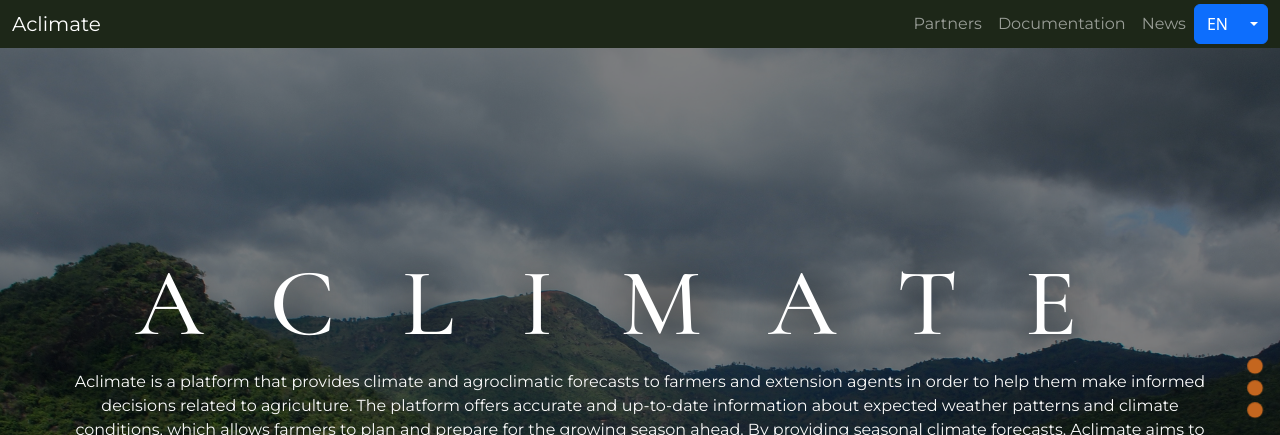
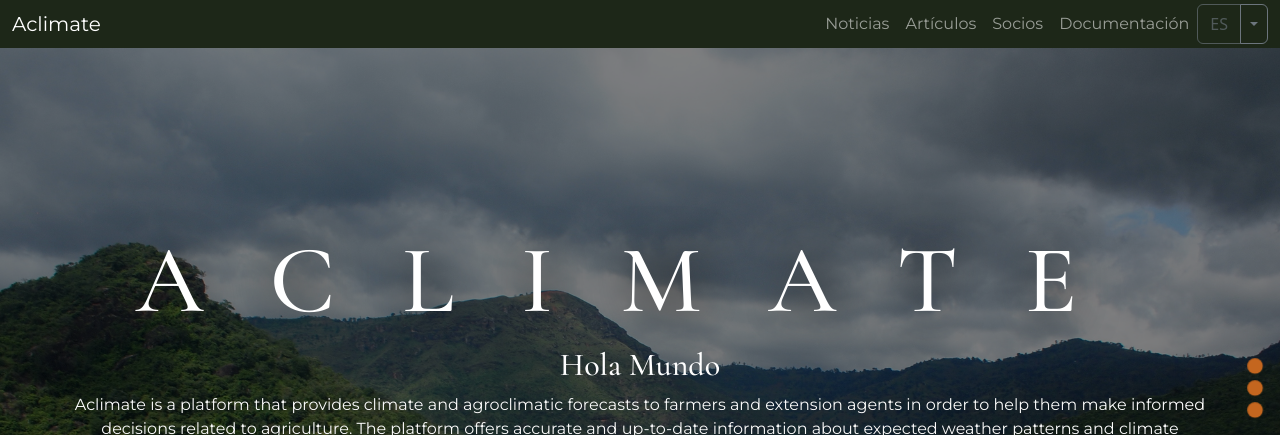
Before and after one commit to CIAT-DAPA/aclimate_site, a React (Create React App) app in the folder src/: page / in a window 1280 px wide. Shown: the top 435 px of the page. Built offline with nearby package versions, Linux system fonts and the light colour scheme; no server answers.

Commit message:
translations started and new's summary in multiple language

```diff
--- a/src/package.json
+++ b/src/package.json
@@ -11,6 +11,7 @@
     "@testing-library/react": "^13.4.0",
     "@testing-library/user-event": "^13.5.0",
     "bootstrap": "^5.2.3",
+    "i18next": "^22.4.9",
     "leaflet": "^1.9.3",
     "papaparse": "^5.3.2",
     "prop-types": "^15.8.1",
@@ -18,6 +19,7 @@
     "react-animate-on-scroll": "^2.1.5",
     "react-bootstrap": "^2.7.0",
     "react-dom": "^18.2.0",
+    "react-i18next": "^12.1.5",
     "react-is": "^18.2.0",
     "react-leaflet": "^4.2.0",
     "react-papaparse": "^4.1.0",
--- a/src/src/components/map/Map.js
+++ b/src/src/components/map/Map.js
@@ -2,12 +2,13 @@
 import Papa from "papaparse";
 import { MapContainer, TileLayer, Marker, Popup } from "react-leaflet";
 import "./Map.css";
+import { useTranslation } from 'react-i18next';
 
 const URL_CSV_COUNTRIES =
   "https://raw.githubusercontent.com/CIAT-DAPA/aclimate_site/main/data/countries.csv";
 
 function Map() {
-
+  const [t, i18n] = useTranslation("global")
   const [countries, setCountries] = useState([]);
 
   useEffect(() => {
@@ -33,7 +34,7 @@
       {countries.map((country, index) => (
         <Marker key={index} position={[country.Latitud, country.Longitud]}>
           <Popup>
-            {country.Pais} <br /><a class="btn btn-primary text-light" href={country.Link} target="_blank" rel="noreferrer" role="button">Dirigete al sitio</a>
+            {country.Pais} <br /><a class="btn btn-primary text-light" href={country.Link} target="_blank" rel="noreferrer" role="button">{t("map.to-site")}</a>
           </Popup>
         </Marker>
       ))
--- a/src/src/components/menu/Menu.js
+++ b/src/src/components/menu/Menu.js
@@ -4,8 +4,24 @@
 import './Menu.css'
 import { Link } from 'react-router-dom'
 import { Button, ButtonGroup, Dropdown } from 'react-bootstrap';
+import { useTranslation } from 'react-i18next';
+import React, { useState, useEffect } from "react";
 
 function Menu() {
+
+    const [t, i18n] = useTranslation("global")
+    const [language, setLanguage] = useState(
+        window.localStorage.getItem("language") || "es"
+    );
+
+    useEffect(() => {
+        window.localStorage.setItem("language", language);
+        i18n.changeLanguage(language);
+    }, [language, i18n]);
+
+    const handleLanguageChange = (language) => {
+        setLanguage(language);
+    };
 
     return (
 
@@ -13,19 +29,19 @@
             <Container className='py-1'>
                 <Link className="navbar-brand" to="/">Aclimate</Link>
                 <Nav className="justify-content-end">
-                    <Link className="nav-link" to="/Partners " >Partners</Link>
-                    {/* <Link className="nav-link" to="/" >Experiences</Link> Change to News */}
-                    {/* <Link className="nav-link" to="/Publications" >Publications</Link> */}
-                    <a className='nav-link' href='https://docs.aclimate.org/en/latest/' target="_blank" rel="noreferrer">Documentation</a>
-                    <Link className="nav-link" to="/News" >News</Link>
+                    <Link className="nav-link" to="/News" >{t("menu.news")}</Link>
+                    <Link className="nav-link" to="/Publications" >{t("menu.articles")}</Link>
+                    <Link className="nav-link" to="/Partners " >{t("menu.partners")}</Link>
+                    <a className='nav-link' href='https://docs.aclimate.org/en/latest/' target="_blank" rel="noreferrer">{t("menu.documentation")}</a>
+
                     <Dropdown as={ButtonGroup}>
-                        <Button>EN</Button>
+                        <Button variant='outline-secondary' className='text-uppercase disabled'>{window.localStorage.getItem("language") || "es"}</Button>
 
-                        <Dropdown.Toggle split id="dropdown-split-basic" />
+                        <Dropdown.Toggle variant='outline-secondary' split id="dropdown-split-basic" />
 
                         <Dropdown.Menu>
-                            <Dropdown.Item href="#/action-1">ES</Dropdown.Item>
-                            <Dropdown.Item href="#/action-2">EN</Dropdown.Item>
+                            <Dropdown.Item onClick={() => handleLanguageChange("es")}>ES</Dropdown.Item>
+                            <Dropdown.Item onClick={() => handleLanguageChange("en")}>EN</Dropdown.Item>
                         </Dropdown.Menu>
                     </Dropdown>
                 </Nav>
--- a/src/src/components/new/New.js
+++ b/src/src/components/new/New.js
@@ -1,11 +1,24 @@
 import { Col, Row } from 'react-bootstrap';
-import React, { useEffect, useRef } from 'react';
+import React, { useEffect, useRef, useState } from 'react';
 import './New.css';
+import { useTranslation } from 'react-i18next';
 
 function New(props) {
 
     const hiddenElement = useRef(null);
+    const [t, i18n] = useTranslation("global")
+    // const [language, setLanguage] = useState(
+    //     window.localStorage.getItem("language") || "es"
+    // );
 
+    // useEffect(() => {
+    //     const updateLanguage = () => setLanguage(window.localStorage.getItem("language") || "es");
+    //     window.addEventListener("storage", updateLanguage);
+    //     return () => {
+    //         window.removeEventListener("storage", updateLanguage);
+    //     };
+    // }, []);
+    console.log(i18n)
     useEffect(() => {
         const observer = new IntersectionObserver((entries) => {
             entries.forEach((entry) => {
@@ -30,7 +43,7 @@
                 </Col>
                 <Col className="p-0">
                     <h5>{props.title}</h5>
-                    <p className="fs-6">{props.summary}</p>
+                    <p className="fs-6">{i18n.language === "es" ? props.summaryEs : props.summaryEn}</p>
                 </Col>
                 <Col className="align-self-center col-lg-4 col-xxl-3">
                     <img src={props.image} alt="" className="img-fluid" />
--- a/src/src/index.js
+++ b/src/src/index.js
@@ -4,11 +4,31 @@
 import App from "./App";
 import reportWebVitals from "./reportWebVitals";
 import "bootstrap/dist/css/bootstrap.min.css";
+import { I18nextProvider } from "react-i18next"
+import i18next from "i18next";
+
+import global_es from "./translations/es/global.json"
+import global_en from "./translations/en/global.json"
+
+i18next.init({
+  interpolation: { escapeValue: false },
+  lng: "es",
+  resources: {
+    es: {
+      global: global_es,
+    },
+    en: {
+      global: global_en,
+    },
+  },
+});
 
 const root = ReactDOM.createRoot(document.getElementById("root"));
 root.render(
   <React.StrictMode>
+    <I18nextProvider i18n={i18next}>
       <App />
+    </I18nextProvider>
   </React.StrictMode>
 );
 
--- a/src/src/pages/home/Home.js
+++ b/src/src/pages/home/Home.js
@@ -6,8 +6,12 @@
 import julian from "../../assets/images/Julian.png";
 import { FontAwesomeIcon } from '@fortawesome/react-fontawesome'
 import { faEnvelope } from '@fortawesome/free-solid-svg-icons'
+import { useTranslation } from "react-i18next"
 
 function Home() {
+
+  //Translation
+  const [t, i18n] = useTranslation("global");
 
   //Google Analytics
   useEffect(() => {
@@ -132,6 +136,7 @@
             <Col className="col-11 hidden">
               <h1 className="text-center text-title-principal"> ACLIMATE</h1>
               <p className="font-link-body text-center p-subtitle">
+                <h2>{t("header.hello-world")}</h2>
                 Aclimate is a platform that provides climate and agroclimatic forecasts to farmers and extension agents in order to help them make informed decisions related to agriculture. The platform offers accurate and up-to-date information about expected weather patterns and climate conditions, which allows farmers to plan and prepare for the growing season ahead. By providing seasonal climate forecasts, Aclimate aims to reduce the risks associated with agriculture and increase food security in the region. The platform is designed to be user-friendly and accessible, providing farmers and extension agents with the information they need to make informed decisions about planting, harvesting, and managing their crops. With its focus on providing seasonal climate forecasts, Aclimate is helping to improve the sustainability and productivity of agriculture in the region and contributing to the development of a more resilient and sustainable food system.
               </p>
             </Col>
--- a/src/src/pages/news/News.js
+++ b/src/src/pages/news/News.js
@@ -35,7 +35,7 @@
         news
           .sort((a, b) => new Date(b.Fecha) - new Date(a.Fecha))
           .map((e, index) => (
-            <New key={index} image={e.Image} title={e.Titulo} date={e.Fecha} summary={e.Resumen} link={e.Link} delay={index * 100} />
+            <New key={index} image={e.Image} title={e.Titulo} date={e.Fecha} summaryEs={e.ResumenEs} summaryEn={e.ResumenEn} link={e.Link} delay={index * 100} />
           ))
       }
     </div >
--- /dev/null
+++ b/src/src/translations/en/global.json
@@ -0,0 +1,14 @@
+{
+    "menu": {
+        "news": "News",
+        "articles": "Articles",
+        "partners": "Partners",
+        "documentation": "Documentation"
+    },
+    "map": {
+        "to-site": "Go to the site"
+    },
+    "header": {
+        "hello-world": "Hello World"
+    }
+}
--- /dev/null
+++ b/src/src/translations/es/global.json
@@ -0,0 +1,14 @@
+{
+    "menu": {
+        "news": "Noticias",
+        "articles": "Artículos",
+        "partners": "Socios",
+        "documentation": "Documentación"
+    },
+    "map": {
+        "to-site": "Dirigete al sitio"
+    },
+    "header": {
+        "hello-world": "Hola Mundo"
+    }
+}
```
Also changed, not shown: 2 other files (tests, documents, lock files or other folders).
